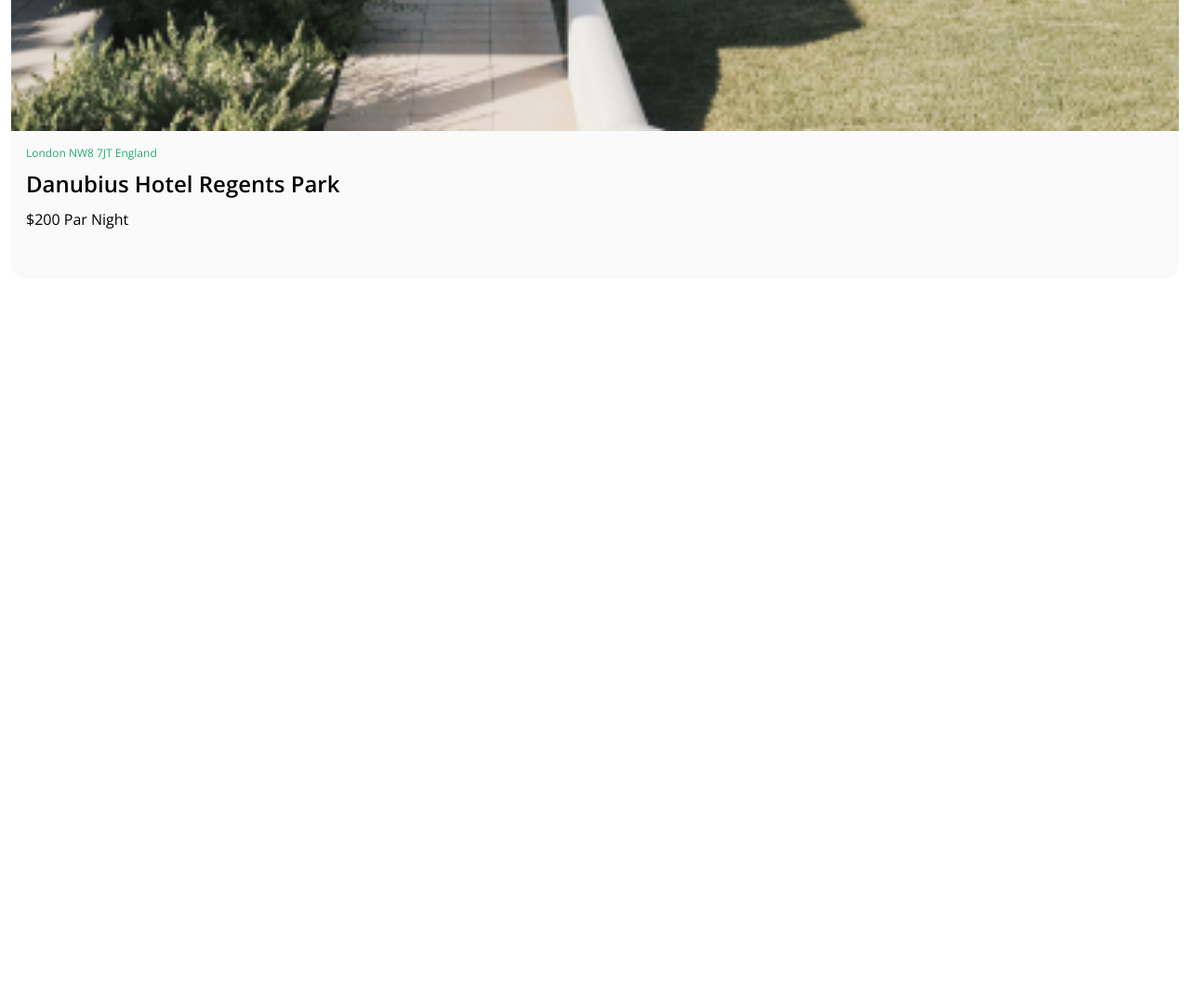
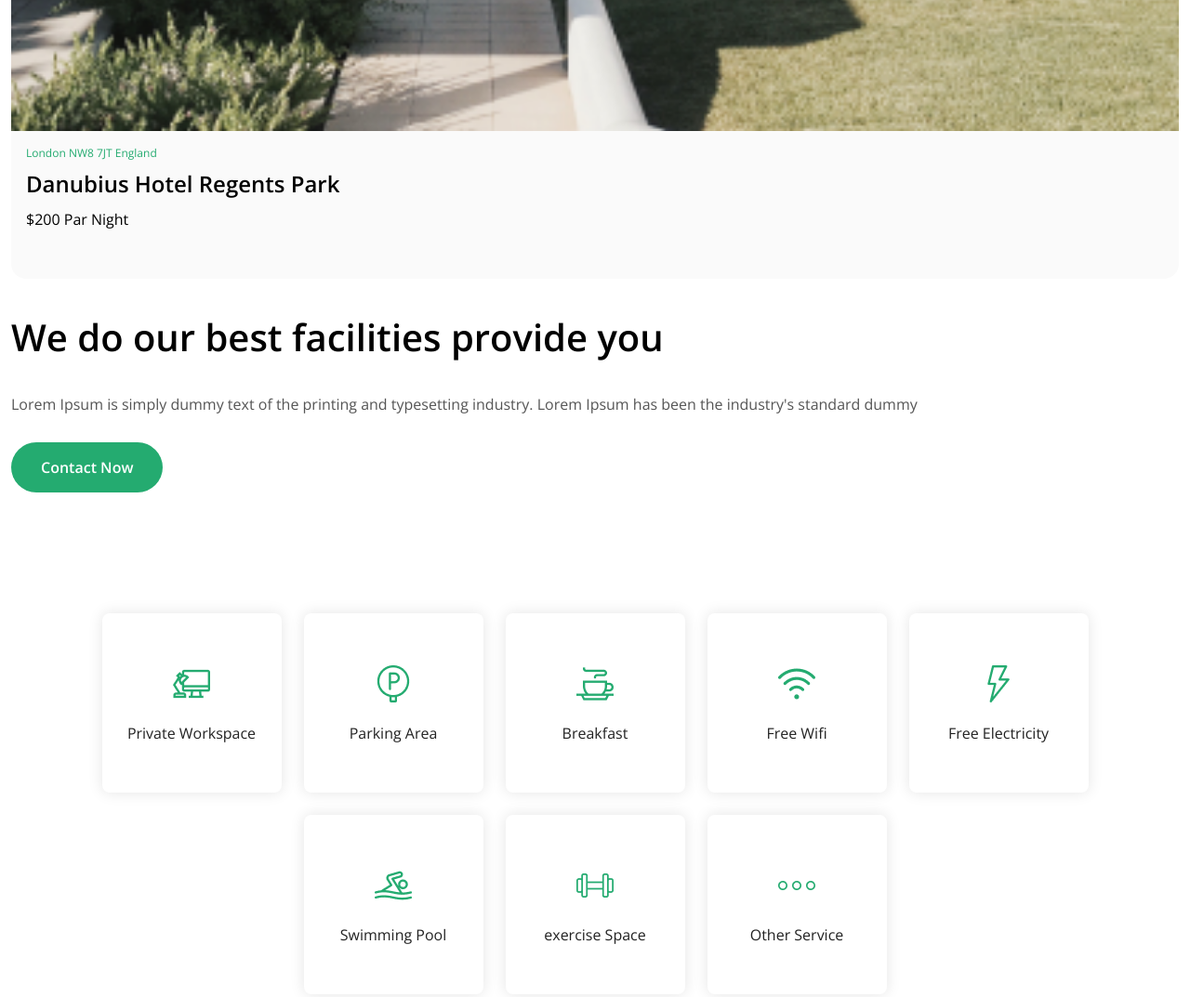
Before and after one commit to Isaque-correa/rent-hotel, a website: page index.html in a window 1280 px wide. Shown: the part 5423-6496 px from the top of the page at 93% size. Before the commit the page ends 5723 px from the top, so only its background shows below. Drawn offline with nearby package versions, Linux system fonts and the light colour scheme.

Commit message:
option de lazer mobile

```diff
--- /dev/null
+++ b/css/blocks/_leisure.scss
@@ -0,0 +1,69 @@
+.leisure {
+    &__cover {}
+
+    &__title {
+        font-family: "open sans";
+        font-size: 2.5rem;
+        font-weight: 600;
+        color: var(--c-black);
+    }
+
+    &__sub {
+        font-family: "open sans";
+        font-size: 1rem;
+        font-weight: 400;
+        color: var(--c-silver);
+        margin: .625rem 0 3.125rem;
+    }
+
+    &__bnt {
+        font-family: "open sans";
+        font-size: 1rem;
+        font-weight: 600;
+        color: var(--c-white);
+        background: var(--c-green);
+        text-decoration: none;
+        padding: 1rem 2rem;
+        border-radius: 2.1875rem;
+    }
+
+    &__options {
+        margin: 9.1875rem  0 0;
+        ul {
+            display: flex;
+            flex-wrap: wrap;
+            align-items: end;
+            padding: 0;
+            gap: 1.5rem;
+            justify-content: center;
+        }
+    }
+
+    &__select {
+        display: flex;
+        width: 12.0625rem;
+        height: 12.0625rem;
+        justify-content: center;
+        align-items: center;
+        border-radius: .5rem;
+        box-shadow: 0px 0px 15px 1px rgb(232, 232, 232);
+        //border: 1px solid #222;
+
+        a {
+            display: flex;
+            flex-direction: column;
+            align-items: center;
+            text-decoration: none;
+            font-family: "open sans";
+            font-weight: 400;
+            font-size: 1rem;
+            color: var(--c-black-light);
+            gap: 1.5rem;
+
+        }
+
+        img {
+            //width: 2.5rem;
+        }
+    }
+}
--- a/css/style.scss
+++ b/css/style.scss
@@ -3,3 +3,4 @@
 @import "./utils/layout";
 @import "./blocks/banner";
 @import "./blocks/card";
+@import "./blocks/leisure";
--- a/index.html
+++ b/index.html
@@ -125,6 +125,43 @@
                 </figure>
             </div>
         </section>
+        <section class="leisure">
+            <div class="leisure__cover">
+                <h3 class="leisure__title">We do our best facilities provide you</h3>
+                <p class="leisure__sub">Lorem Ipsum is simply dummy text of the printing and typesetting industry. Lorem
+                    Ipsum has been the
+                    industry's standard dummy</p>
+                <a href="#" class="leisure__bnt">Contact Now</a>
+            </div>
+            <div class="leisure__options">
+                <ul>
+                    <li class="leisure__select">
+                        <a href="#"><img src="./image/workspace.png" alt="" srcset="">Private Workspace</a>
+                    </li>
+                    <li class="leisure__select">
+                        <a href="#"><img src="./image/parking-area.png" alt="" srcset="">Parking Area</a>
+                    </li>
+                    <li class="leisure__select">
+                        <a href="#"><img src="./image/cappuccino.png" alt="" srcset="">Breakfast</a>
+                    </li>
+                    <li class="leisure__select">
+                        <a href="#"><img src="./image/wifi.png" alt="" srcset="">Free Wifi</a>
+                    </li>
+                    <li class="leisure__select">
+                        <a href="#"><img src="./image/flash.png" alt="" srcset="">Free Electricity</a>
+                    </li>
+                    <li class="leisure__select">
+                        <a href="#"><img src="./image/swimmer.png" alt="" srcset="">Swimming Pool</a>
+                    </li>
+                    <li class="leisure__select">
+                        <a href="#"><img src="./image/dumbell.png" alt="" srcset="">exercise Space</a>
+                    </li>
+                    <li class="leisure__select">
+                        <a href="#"><img src="./image/ellipsis.png" alt="" srcset="">Other Service</a>
+                    </li>
+                </ul>
+            </div>
+        </section>
     </main>
     <script src="./js/main.js"></script>
 </body>
```
Also changed, not shown: css/style.css, image/cappuccino.png (added), image/dumbell.png (added), image/ellipsis.png (added), image/flash.png (added), image/parking-area.png (added), image/swimmer.png (added), image/wifi.png (added), image/workspace.png (added), 1 other file.
